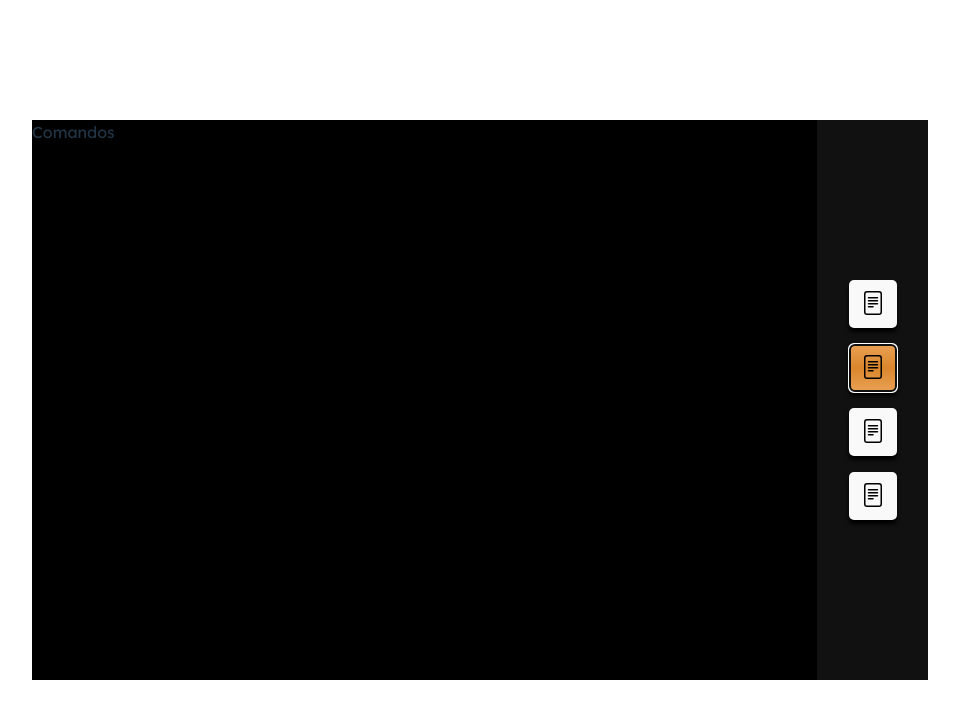
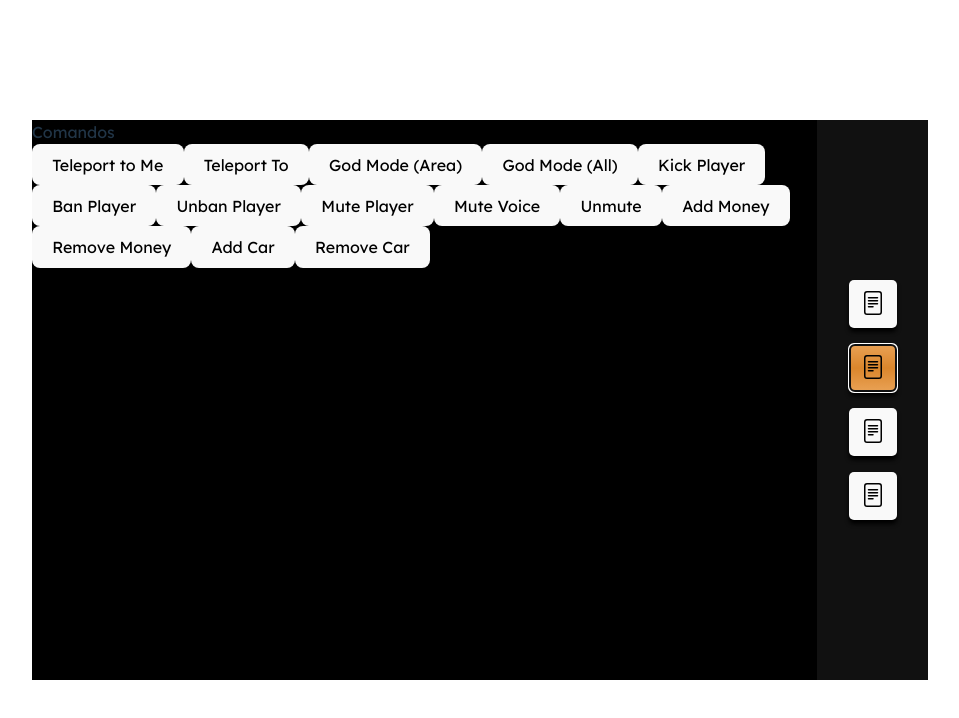
Before and after one commit to Matiaszz/painel-adm, a React (Vite) app: page / in a window 1280 px wide. Both pictures are taken after a click on the button 1032 px from the left and 368 px from the top of the page. Shown: the top 718 px of the page, without its empty margins (160-1119 px from the left). Built offline with nearby package versions, Linux system fonts and the light colour scheme.

Commit message:
feat: buttons added

```diff
--- a/src/App.tsx
+++ b/src/App.tsx
@@ -1,6 +1,25 @@
 import { useState, useEffect } from "react";
 import Icon from "./assets/file-icon.svg";
-import './App.css'
+import "./App.css";
+
+const postCommand = (command: string) => {
+  fetch(`https://${GetParentResourceName()}/${command}`, {
+    method: "POST",
+    headers: {
+      "Content-Type": "application/json",
+    },
+    body: JSON.stringify({}),
+  })
+    .then((response) => {
+      if (!response.ok) {
+        throw new Error("Erro na requisição");
+      }
+      console.log(`${command} enviado com sucesso`);
+    })
+    .catch((error) => {
+      console.error(`Erro ao enviar comando ${command}:`, error);
+    });
+};
 
 function App() {
   const [isMenuVisible, setMenuVisible] = useState(false);
@@ -46,6 +65,22 @@ function App() {
         </div>
         <div className={activeTab === "tab2" ? "tab-content active" : "tab-content"}>
           Comandos
+          <div>
+            <button className="button1" onClick={() => postCommand("tptome")}>Teleport to Me</button>
+            <button className="button1" onClick={() => postCommand("tpto")}>Teleport To</button>
+            <button className="button1" onClick={() => postCommand("godarea")}>God Mode (Area)</button>
+            <button className="button1" onClick={() => postCommand("godall")}>God Mode (All)</button>
+            <button className="button1" onClick={() => postCommand("kick")}>Kick Player</button>
+            <button className="button1" onClick={() => postCommand("ban")}>Ban Player</button>
+            <button className="button1" onClick={() => postCommand("unban")}>Unban Player</button>
+            <button className="button1" onClick={() => postCommand("mute")}>Mute Player</button>
+            <button className="button1" onClick={() => postCommand("mutevoice")}>Mute Voice</button>
+            <button className="button1" onClick={() => postCommand("desmute")}>Unmute</button>
+            <button className="button1" onClick={() => postCommand("addmoney")}>Add Money</button>
+            <button className="button1" onClick={() => postCommand("remmoney")}>Remove Money</button>
+            <button className="button1" onClick={() => postCommand("addcar")}>Add Car</button>
+            <button className="button1" onClick={() => postCommand("remcar")}>Remove Car</button>
+          </div>
         </div>
         <div className={activeTab === "tab3" ? "tab-content active" : "tab-content"}>
           Setagem
--- /dev/null
+++ b/src/global.d.ts
@@ -0,0 +1 @@
+declare function GetParentResourceName(): string;
```
